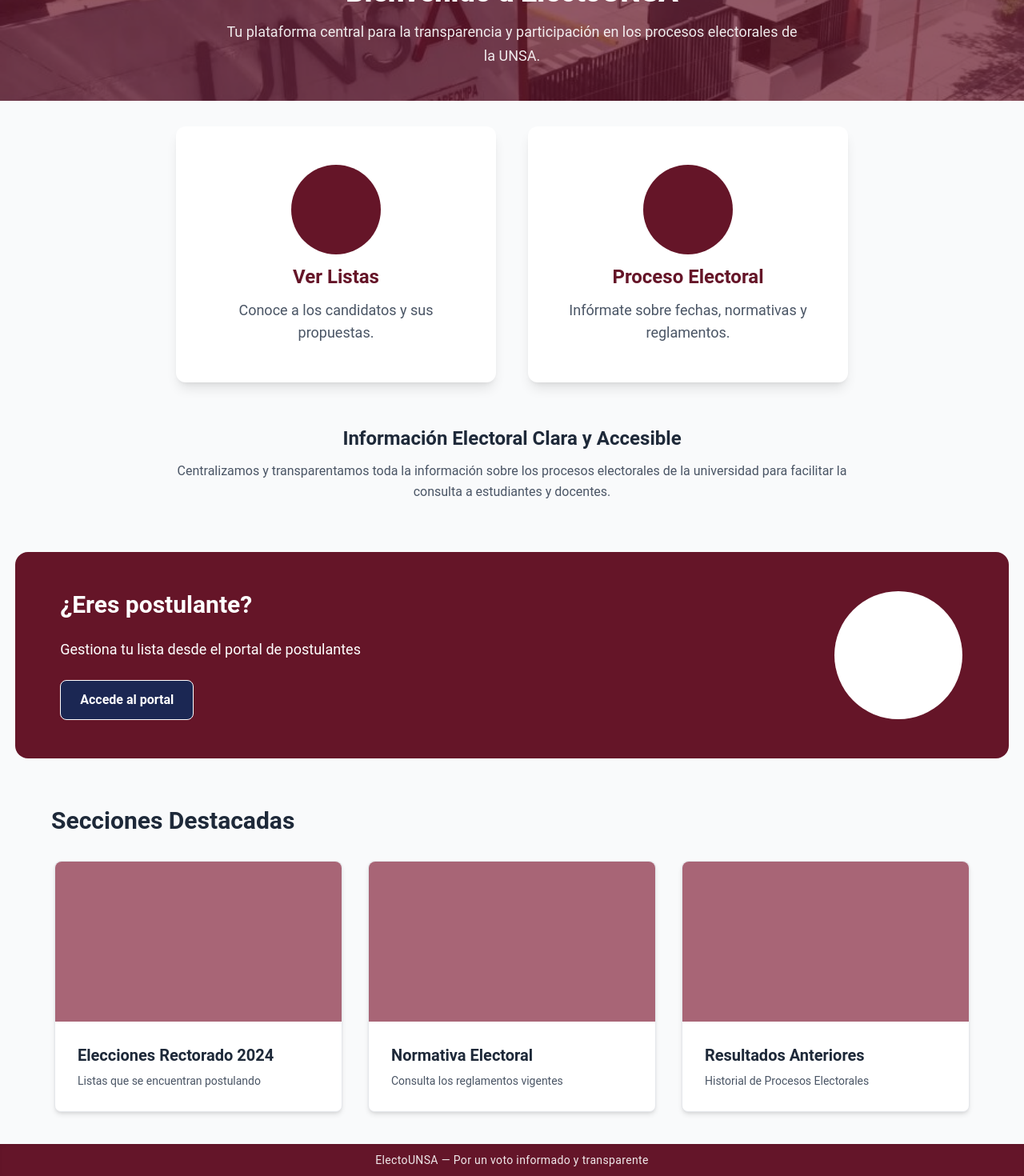
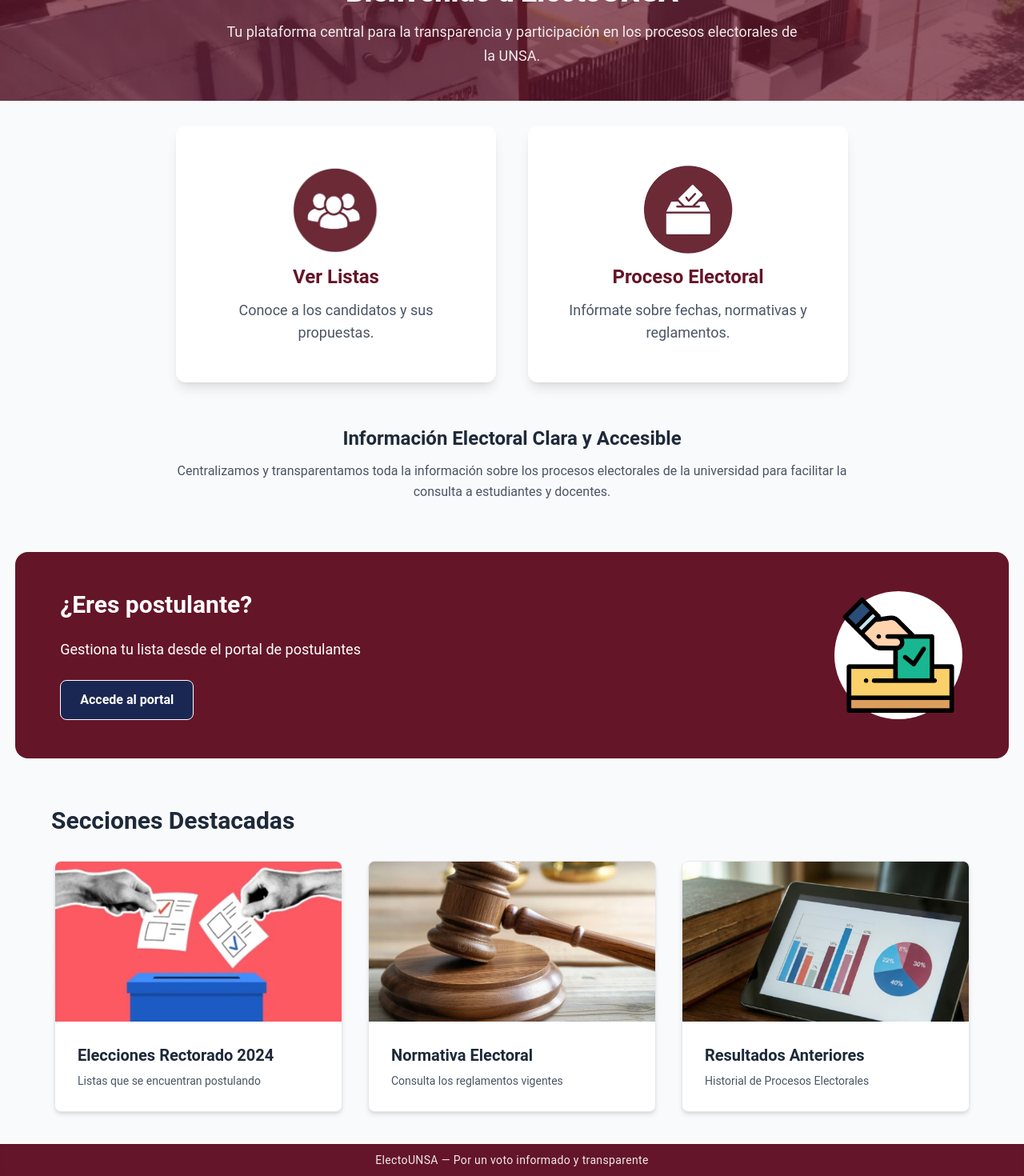
Before and after one commit to ynoacamino-org/ElectoUNSA, a React (Vite) app in the folder vite-front/: page / in a window 1280 px wide. Shown: the part 138-1608 px from the top of the page at 80% size. Built offline with nearby package versions, Linux system fonts and the light colour scheme.

Commit message:
feat: Se agregan imagenes y logos al proyecto

```diff
--- a/vite-front/src/pages/Home/HomePage.tsx
+++ b/vite-front/src/pages/Home/HomePage.tsx
@@ -1,5 +1,11 @@
 import { useNavigate } from "react-router-dom";
 import Banner from "../../assets/Banner.jpeg";
+import LogoListas from "../../assets/logo_listas.png";
+import LogoProceso from "../../assets/logo_procesoelectoral.png";
+import LogoVotar from "../../assets/logo_votar.png";
+import ImgRectorado from "../../assets/elecciones_rectorado_2024.png";
+import ImgNormativa from "../../assets/Normativa_electoral.webp";
+import ImgResultados from "../../assets/resultados_anteriores.png";
 
 function HomePage() {
   const navigate = useNavigate();
@@ -34,8 +40,8 @@
             className="bg-white rounded-xl shadow-lg p-10 flex-1 min-w-[300px] max-w-[400px] flex flex-col justify-center items-center text-center transition-all hover:shadow-[0_10px_20px_rgba(101,21,40,0.4)] min-h-[40vh] gap-3 cursor-pointer active:scale-95"
             onClick={() => navigate("/listas")}
           >
-            <div className="w-28 h-28 bg-[#651528] rounded-full flex items-center justify-center">
-              {/* Icono o imagen */}
+            <div className="w-28 h-28 flex items-center justify-center">
+              <img src={LogoListas} alt="Ver Listas" className="w-full h-full object-contain" />
             </div>
             <h3 className="text-2xl font-semibold text-[#651528]">Ver Listas</h3>
             <p className="text-gray-600 text-lg">
@@ -48,8 +54,8 @@
             className="bg-white rounded-xl shadow-lg p-10 flex-1 min-w-[300px] max-w-[400px] flex flex-col justify-center items-center text-center transition-all hover:shadow-[0_10px_20px_rgba(101,21,40,0.4)] min-h-[40vh] gap-3 cursor-pointer active:scale-95"
             onClick={() => navigate("/proceso")}
           >
-            <div className="w-28 h-28 bg-[#651528] rounded-full flex items-center justify-center">
-              {/* Icono o imagen */}
+            <div className="w-28 h-28 flex items-center justify-center">
+              <img src={LogoProceso} alt="Proceso Electoral" className="w-full h-full object-contain" />
             </div>
             <h3 className="text-2xl font-semibold text-[#651528]">Proceso Electoral</h3>
             <p className="text-gray-600 text-lg">
@@ -95,7 +101,9 @@
 
         {/* CÍRCULO / IMAGEN - 20% */}
         <div className="md:w-1/5 flex justify-center items-center">
-          <div className="w-32 h-32 md:w-40 md:h-40 bg-white rounded-full"></div>
+          <div className="w-32 h-32 md:w-40 md:h-40 bg-white rounded-full flex items-center justify-center p-2">
+            <img src={LogoVotar} alt="Postulante" className="w-full h-full object-contain" />
+          </div>
         </div>
 
       </div>
@@ -113,11 +121,11 @@
 
             {/* DESTACADA CARD 1 */}
             <div
-        className="bg-white border border-gray-200 rounded-lg shadow-md hover:shadow-[0_10px_20px_rgba(101,21,40,0.4)] transition-shadow w-full sm:w-70 md:w-90 cursor-pointer"
+              className="bg-white border border-gray-200 rounded-lg shadow-md hover:shadow-[0_10px_20px_rgba(101,21,40,0.4)] transition-shadow w-full sm:w-70 md:w-90 cursor-pointer overflow-hidden"
               onClick={() => navigate("/listas")}
             >
-        <div className="h-50 bg-[#a86576] rounded-t-lg">
-          {/* Bloque de color vino */}
+              <div className="h-50 bg-gray-100">
+                <img src={ImgRectorado} alt="Elecciones Rectorado" className="w-full h-full object-cover" />
               </div>
               <div className="p-7">
                 <h3 className="text-xl font-semibold text-gray-800 mb-2">
@@ -131,11 +139,11 @@
 
             {/* DESTACADA CARD 2 */}
             <div
-        className="bg-white border border-gray-200 rounded-lg shadow-md hover:shadow-[0_10px_20px_rgba(101,21,40,0.4)] transition-shadow w-full sm:w-70 md:w-90 cursor-pointer"
+              className="bg-white border border-gray-200 rounded-lg shadow-md hover:shadow-[0_10px_20px_rgba(101,21,40,0.4)] transition-shadow w-full sm:w-70 md:w-90 cursor-pointer overflow-hidden"
               onClick={() => navigate("/proceso")}
             >
-        <div className="h-50 bg-[#a86576] rounded-t-lg">
-          {/* Bloque de color vino */}
+              <div className="h-50 bg-gray-100">
+                <img src={ImgNormativa} alt="Normativa Electoral" className="w-full h-full object-cover" />
               </div>
               <div className="p-7">
                 <h3 className="text-xl font-semibold text-gray-800 mb-2">
@@ -149,11 +157,11 @@
 
             {/* DESTACADA CARD 3 */}
             <div
-        className="bg-white border border-gray-200 rounded-lg shadow-md hover:shadow-[0_10px_20px_rgba(101,21,40,0.4)] transition-shadow w-full sm:w-70 md:w-90 cursor-pointer"
+              className="bg-white border border-gray-200 rounded-lg shadow-md hover:shadow-[0_10px_20px_rgba(101,21,40,0.4)] transition-shadow w-full sm:w-70 md:w-90 cursor-pointer overflow-hidden"
               onClick={() => navigate("/listas")}
             >
-        <div className="h-50 bg-[#a86576] rounded-t-lg">
-          {/* Bloque de color vino */}
+              <div className="h-50 bg-gray-100">
+                <img src={ImgResultados} alt="Resultados Anteriores" className="w-full h-full object-cover" />
               </div>
               <div className="p-7">
                 <h3 className="text-xl font-semibold text-gray-800 mb-2">
--- a/vite-front/src/pages/Lists/ListDetailPage.tsx
+++ b/vite-front/src/pages/Lists/ListDetailPage.tsx
@@ -7,11 +7,29 @@
 import PlanDeTrabajo from '../../documents/PlanDeTrabajo.pdf';
 import PropuestasDeListas from '../../documents/PropuestasDeListas.pdf';
 
+// Importar fotos de integrantes
+import FotoJuan from '../../assets/juan_carlos_quinto.jpg';
+import FotoMaria from '../../assets/maria fernandez.jpeg';
+import FotoLuis from '../../assets/Luis_peralta.jpeg';
+import FotoAna from '../../assets/ana_soto.png';
+import FotoCarlos from '../../assets/carlos_mendoza.jpeg';
+import FotoLucia from '../../assets/lucia_ramirez.jpeg';
+import DefaultPhoto from '../../assets/default.png';
+
 // Mapear los archivos con las rutas de tu JSON
 const archivosMap: Record<string, string> = {
   'documents/HojaDeVida.pdf': HojaDeVida,
   'documents/PlanDeTrabajo.pdf': PlanDeTrabajo,
   'documents/PropuestasDeListas.pdf': PropuestasDeListas
+};
+
+const fotosMap: Record<string, string> = {
+  "juan_carlos_quinto.jpg": FotoJuan,
+  "maria fernandez.jpeg": FotoMaria,
+  "Luis_peralta.jpeg": FotoLuis,
+  "ana_soto.png": FotoAna,
+  "carlos_mendoza.jpeg": FotoCarlos,
+  "lucia_ramirez.jpeg": FotoLucia
 };
 
 export const ListDetailPage = () => {
@@ -67,7 +85,13 @@
                 download
                 className="flex flex-col border-2 border-unsa-granate/20 rounded-2xl overflow-hidden shadow-sm hover:shadow-lg transition-all"
               >
-                <div className="h-48 bg-rose-200 w-full"></div> {/* Placeholder Foto */}
+                <div className="h-48 w-full overflow-hidden bg-gray-100">
+                  <img
+                    src={fotosMap[member.foto] || DefaultPhoto}
+                    alt={member.nombre}
+                    className="w-full h-full object-cover object-top"
+                  />
+                </div>
                 <div className="p-6 flex flex-col flex-grow bg-white">
                   <h4 className="text-lg font-bold text-unsa-granate mb-2 leading-tight">{member.nombre}</h4>
                   <p className="text-gray-700 text-sm mb-1 font-medium">{member.cargo}</p>
--- a/vite-front/src/pages/Lists/ListsPage.tsx
+++ b/vite-front/src/pages/Lists/ListsPage.tsx
@@ -2,16 +2,30 @@
 import { FilterBar } from '../../components/lists/FilterBar';
 import { ListCard } from '../../components/lists/ListCard';
 import listsData from '../../data/lists.json';
+import LogoRenovacion from '../../assets/renovacion_universitaria.png';
+import LogoIntegra from '../../assets/unsa_integra.png';
+import LogoFuerza from '../../assets/fuerza_estudiantil.png';
+
+const logoMap: { [key: string]: string } = {
+  "renovacion_universitaria.png": LogoRenovacion,
+  "unsa_integra.png": LogoIntegra,
+  "fuerza_estudiantil.png": LogoFuerza
+};
+
+const listsWithLogos = listsData.map(list => ({
+  ...list,
+  logo: logoMap[list.logo] || list.logo
+}));
 
 export const ListsPage = () => {
   const [searchTerm, setSearchTerm] = useState('');
   const [selectedType, setSelectedType] = useState('');
   const [selectedYear, setSelectedYear] = useState('');
 
-  const [filteredLists, setFilteredLists] = useState(listsData);
+  const [filteredLists, setFilteredLists] = useState(listsWithLogos);
 
   const handleApplyFilters = () => {
-    let result = listsData;
+    let result = listsWithLogos;
 
     if (searchTerm.trim() !== '') {
       result = result.filter(lista =>
@@ -34,7 +48,7 @@
     setSearchTerm('');
     setSelectedType('');
     setSelectedYear('');
-    setFilteredLists(listsData);
+    setFilteredLists(listsWithLogos);
   };
 
   return (
```
Also changed, not shown: vite-front/src/data/lists.json (+59 -13 lines). Lines whose indentation alone changed are shown as unchanged.
